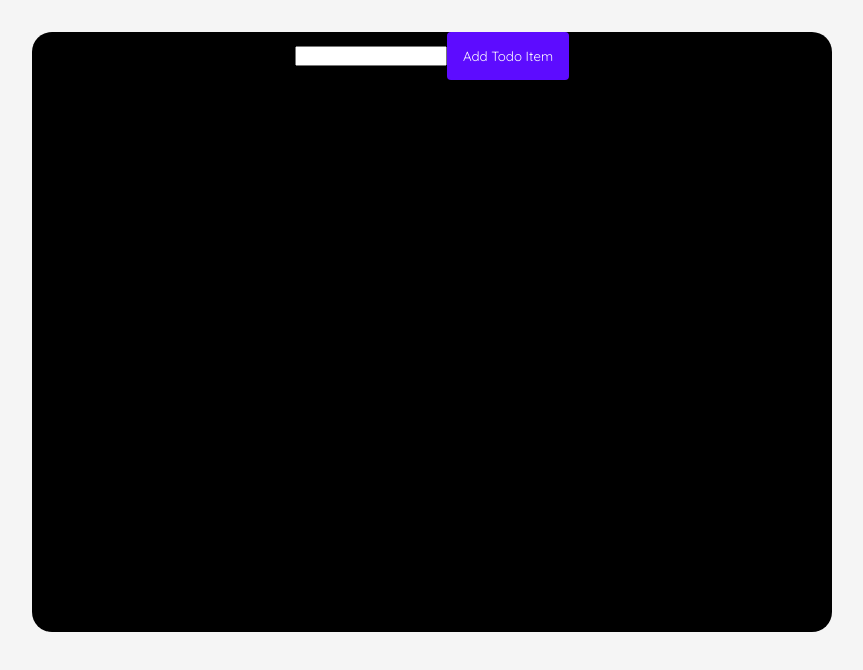
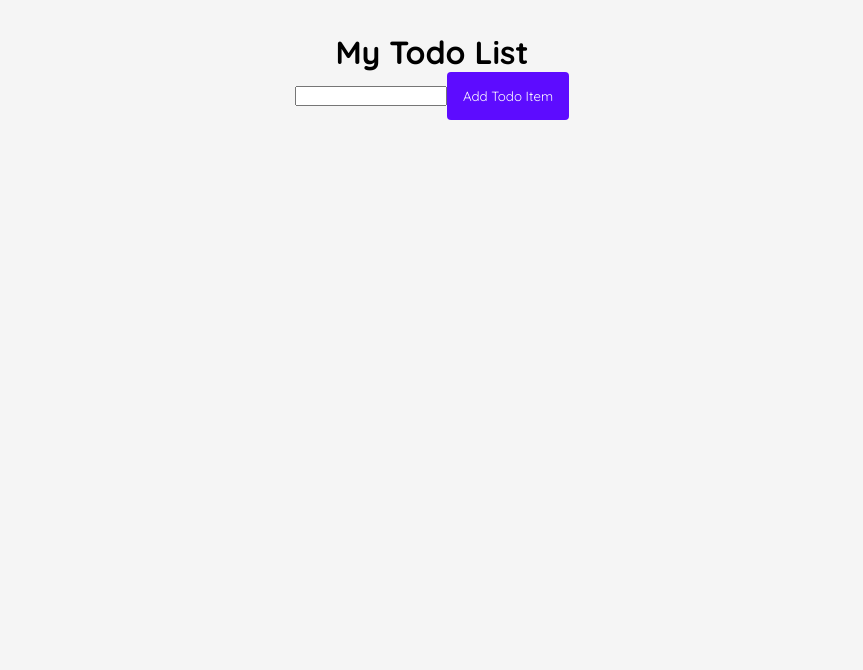
Before and after one commit to lindsey-lansford/todo-list-app, a React (Create React App) app: page / in a window 1280 px wide. Shown: the top 670 px of the page, without its empty margins (208-1071 px from the left). Built offline with nearby package versions, Linux system fonts and the light colour scheme.

Commit message:
adding new styles/playing with layout

```diff
--- a/src/App.css
+++ b/src/App.css
@@ -17,18 +17,24 @@ body {
   justify-content: flex-start;
   width: 800px;
   min-height: 600px;
-  background: black;
+  /* background: black; */
   text-align: center;
   margin: 32px auto;
   border-radius: 20px;
   padding-bottom: 32px;
 }
 
+/* h1, p {
+  color: whitesmoke;
+} */
+
 h3 {
   margin: auto;
   color: rgb(66, 171, 231);
   font-size: 20px;
 }
+
+
 
 .complete {
   text-decoration: line-through;
--- a/src/components/TodoList.js
+++ b/src/components/TodoList.js
@@ -58,6 +58,7 @@ const TodoList = () => {
 
   return (
     <div>
+      <h1>My Todo List</h1>
       <TodoForm onSubmit={addTodoItem} />
       <Todo
         todo={todo}
```
